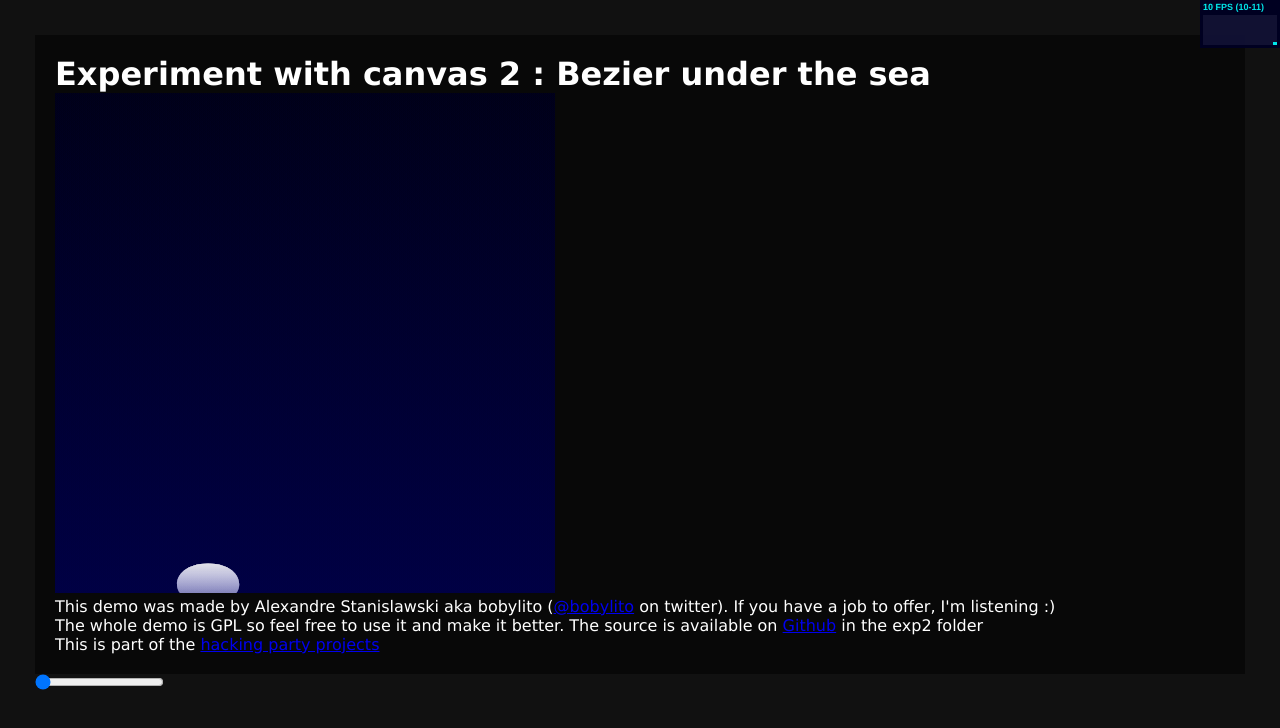
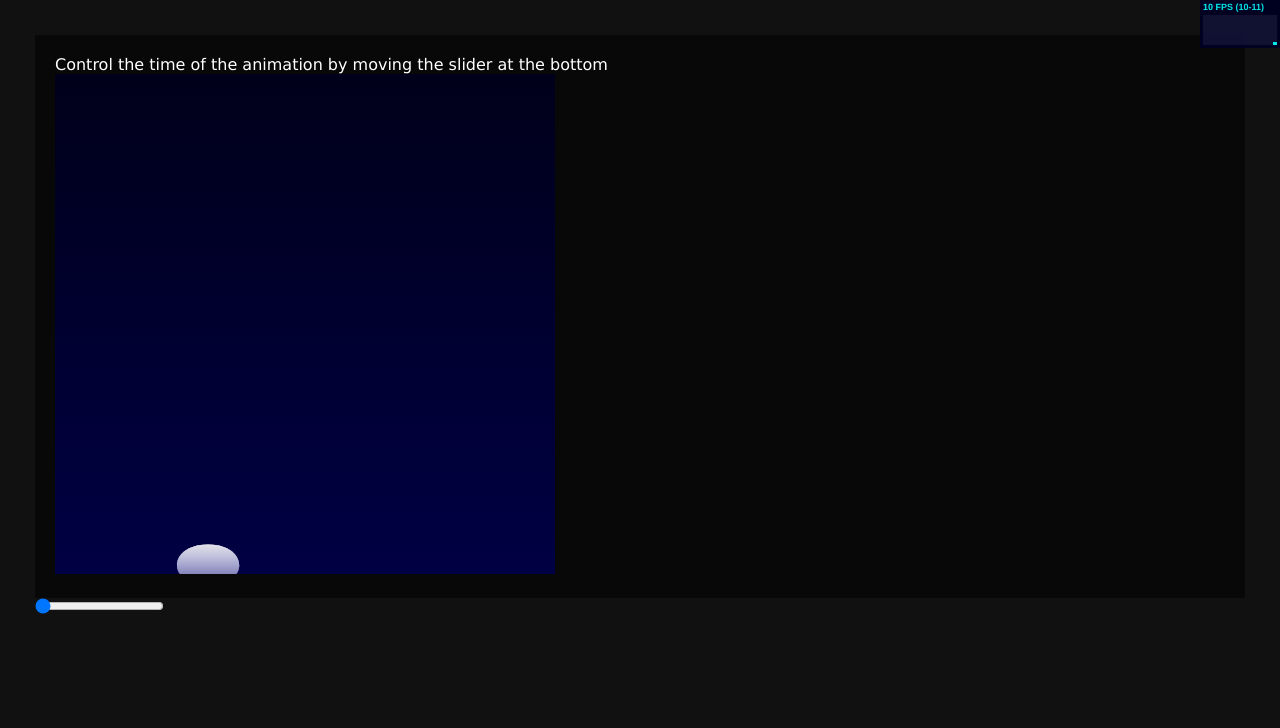
Before and after one commit to bobylito/Loop, a plain HTML site: page otherSamples/bezier.html in a window 1280 px wide. Drawn offline with Linux system fonts and the light colour scheme; animation ran at ten frames a second.

Commit message:
Update
IO time control initialization enhancement (better lazy loading)
Clean bezier sample

```diff
--- a/io.js
+++ b/io.js
@@ -15,7 +15,6 @@ Loop.io = (function(){
   }, ["time"]);
 
   controledTimeIO._timeValue = function(){
-    if( !this._el ){
     this._el = (function(self){
       var d = document.createElement("input");
       d.setAttribute("type", "range");
@@ -27,7 +26,10 @@ Loop.io = (function(){
       self._time = 0;
       return d;
     })(this);
-    }
+
+    this._timeValue = function(){
+      return this._time;
+    };
     return this._time;
   }
 
--- a/otherSamples/bezier.html
+++ b/otherSamples/bezier.html
@@ -1,36 +1,21 @@
 <!doctype html>
 <html>
 <head>
-	<title>Experience 2 : some bezier now</title>
-	<style type="text/css" media="screen">
-	/* <![CDATA[ */
+    <title></title>
+    <style type="text/css" media="screen">
 *{padding:0;margin:0}
 body{background-color:#000}
-
 body{text-align:left; background-color:#111; color:#FFF; font-family:Verdana, Helvetica, Arial, Sans-serif; padding:35px 35px;}
 ul li{list-style-type:none;}
-
 #principal{padding:20px;background-color:rgba(0,0,0,0.5)}
-	/* ]]> */
-	</style>
-
+    </style>
 </head>
 
 <body>
-	<div id="principal">
-	<h1>Experiment with canvas 2 : Bezier under the sea</h1>
-
-	<canvas id="scene" height="500" width="500"></canvas>
-
-	<p>This demo was made by Alexandre Stanislawski aka bobylito (<a href="http://twitter.com/bobylito">@bobylito</a> on twitter). If you have a job to offer, I'm listening :)</p>
-	<p>The whole demo is GPL so feel free to use it and make it better. The source is available on
-		<a href="http://github.com/bobylito/HackingParty">Github</a> in the exp2 folder</p>
-	<p>This is part of the <a href="http://www.hackingparty.org">hacking party projects</a></p>
-	</div>
-<script>
-
-
-</script>
+    <div id="principal">
+      <p>Control the time of the animation by moving the slider at the bottom</p>
+      <canvas id="scene" height="500" width="500"></canvas>
+    </div>
 </body>
 
 <script src="../Stats.js" type="text/javascript"></script>
```
Also changed, not shown: todo.md (+2 -3 lines). Lines whose indentation alone changed are shown as unchanged.
